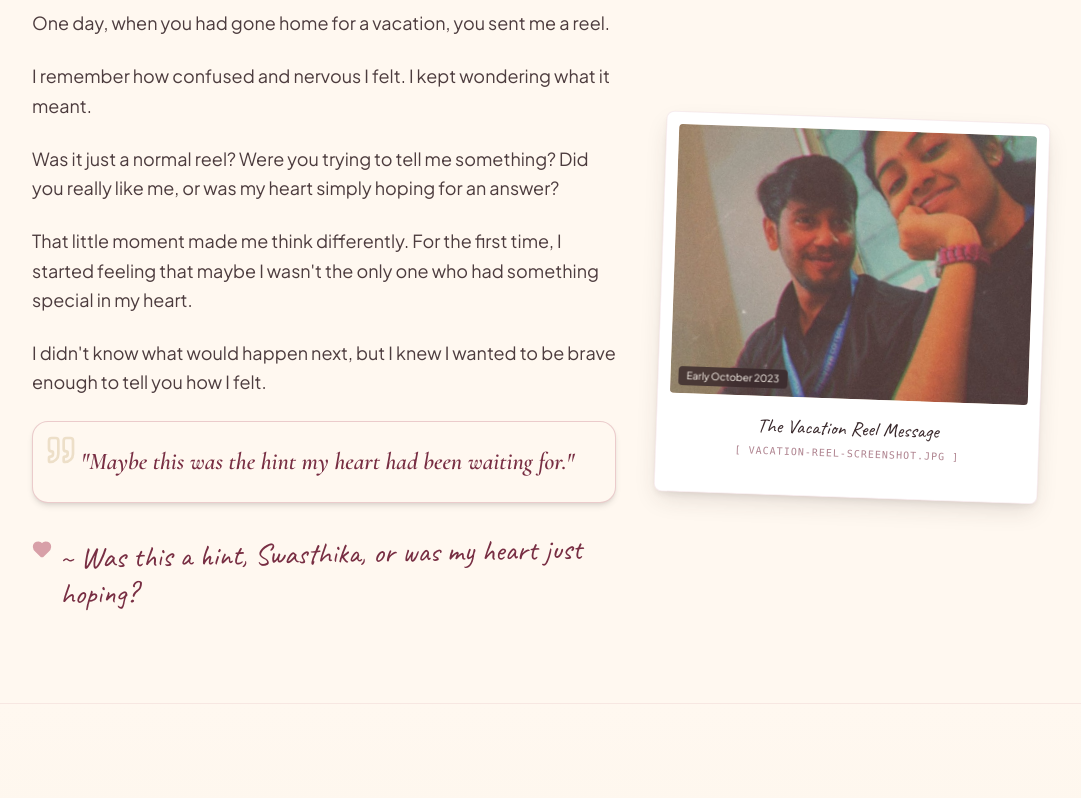
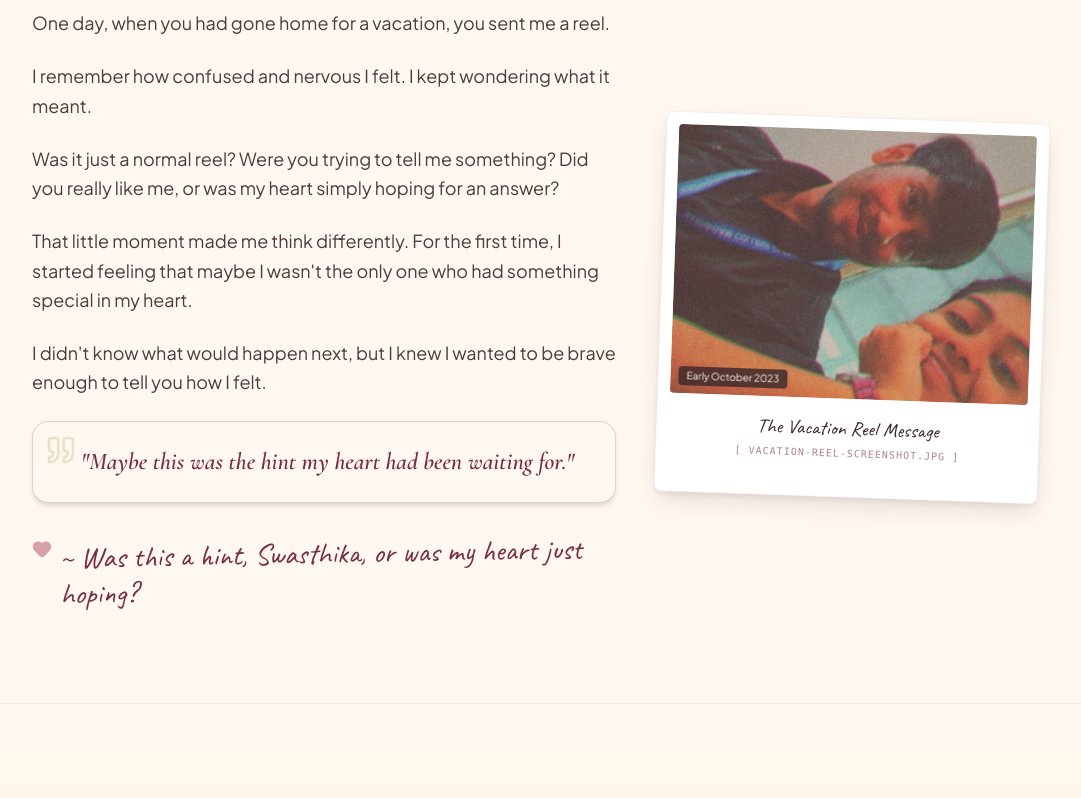
Before and after one commit to Pranesh003/anniversary_story_website, a React (Vite) app: page / in a window 1280 px wide. Shown: the part 4700-5498 px from the top of the page, without its empty margins (96-1177 px from the left). Built offline with nearby package versions, Linux system fonts and the light colour scheme.

Commit message:
Fix Chapter 4 image to native upright vertical portrait orientation with cache buster

```diff
--- a/src/data/memories.ts
+++ b/src/data/memories.ts
@@ -58,7 +58,7 @@ export const MEMORIES: MemoryItem[] = [
     title: 'Was That a Hint?',
     date: 'Early October 2023',
     category: 'laughs',
-    imageUrl: '/images/vacation-reel-screenshot.jpg',
+    imageUrl: '/images/vacation-reel-screenshot.jpg?v=2',
     placeholderName: 'vacation-reel-screenshot.jpg',
     caption: 'The reel she sent with "hey 🤍" that made my heart wonder...',
     handwrittenNote: 'Was it a hint or was my heart just hoping?',
--- a/src/data/story.ts
+++ b/src/data/story.ts
@@ -97,7 +97,7 @@ export const STORY_CHAPTERS: StoryChapterData[] = [
     handwrittenCaption: "Was this a hint, Swasthika, or was my heart just hoping?",
     highlightText: "Maybe this was the hint my heart had been waiting for.",
     imagePlaceholderName: "vacation-reel-screenshot.jpg",
-    defaultImageUrl: "/images/vacation-reel-screenshot.jpg",
+    defaultImageUrl: "/images/vacation-reel-screenshot.jpg?v=2",
     imageCaption: "The Vacation Reel Message",
     theme: "cream"
   },
```
Also changed, not shown: public/images/vacation-reel-screenshot.jpg.
